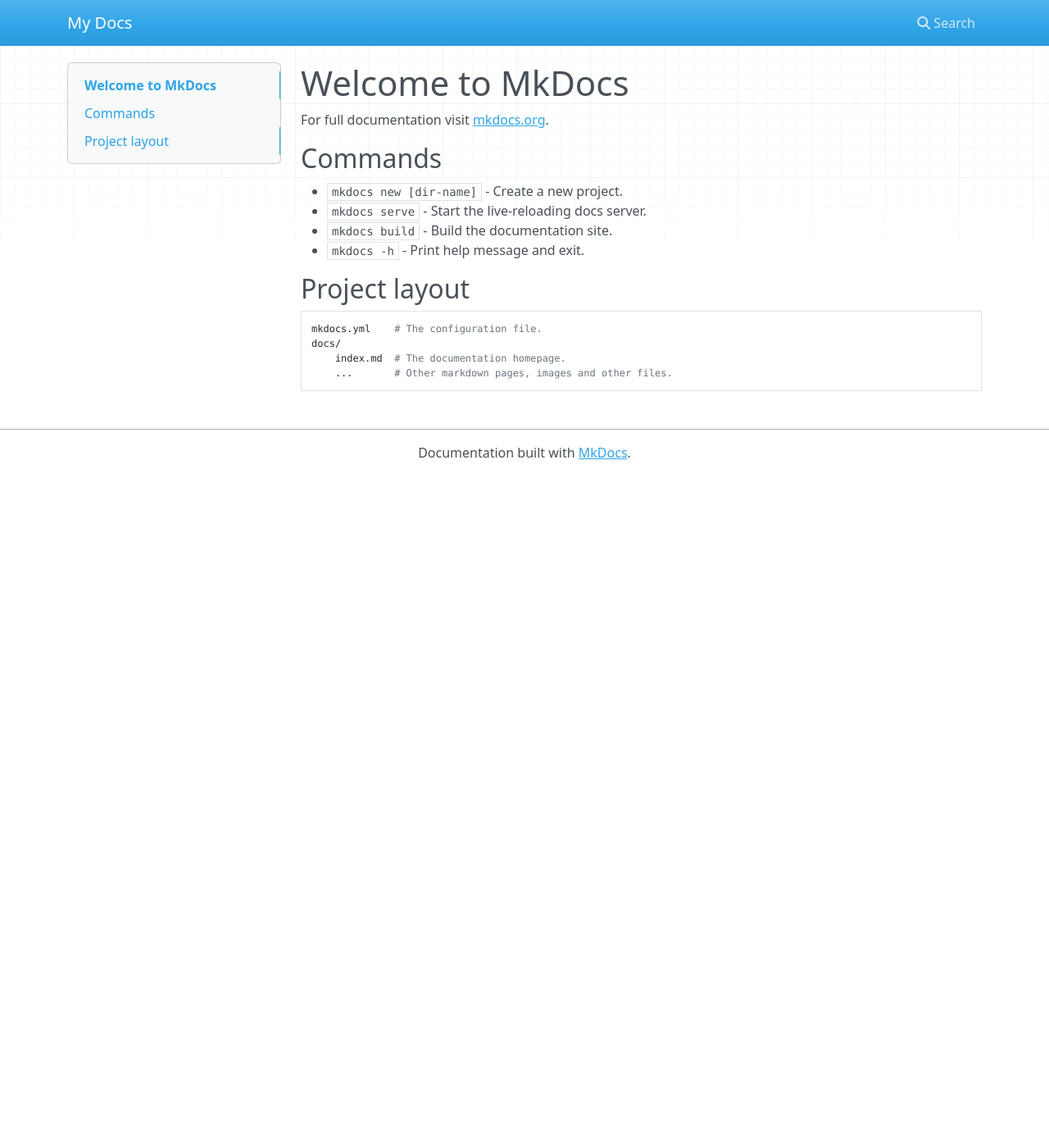
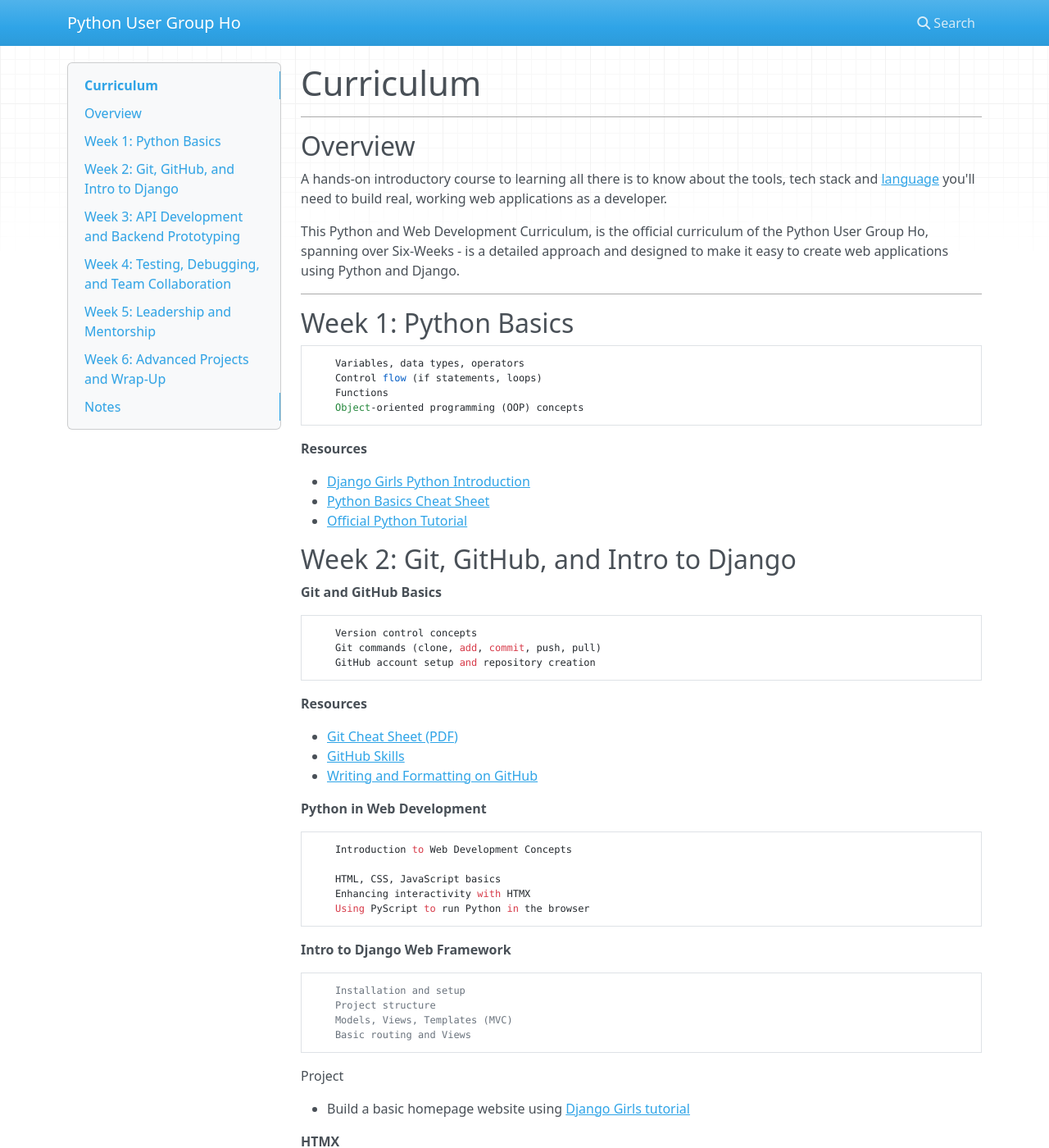
Before and after one commit to hopythonusergroup/curriculum, an MkDocs documentation site: the page built from docs/index.md, in a window 1280 px wide and 1400 px high. Shown: the whole window at 82% size. Built offline with MkDocs 1.6.1, drawn with Linux system fonts in a browser that asks for light colours; nearby versions of some CDN libraries; some of the changed text lies outside the part shown.

Commit message:
Add curriculum draft

```diff
--- a/docs/index.md
+++ b/docs/index.md
@@ -1,17 +1,199 @@
-# Welcome to MkDocs
+# Curriculum
 
-For full documentation visit [mkdocs.org](https://www.mkdocs.org).
+---
 
-## Commands
+## Overview
 
-* `mkdocs new [dir-name]` - Create a new project.
-* `mkdocs serve` - Start the live-reloading docs server.
-* `mkdocs build` - Build the documentation site.
-* `mkdocs -h` - Print help message and exit.
+A hands-on introductory course to learning all there is to know about the tools, tech stack and [language](https://www.python.org/about/gettingstarted/) you'll need to build real, working web applications as a developer.
 
-## Project layout
+This Python and Web Development Curriculum, is the official curriculum of the Python User Group Ho, spanning over Six-Weeks - is a detailed approach and designed to make it easy to create web applications using Python and Django.
 
-    mkdocs.yml    # The configuration file.
-    docs/
-        index.md  # The documentation homepage.
-        ...       # Other markdown pages, images and other files.
+<!-- ### Week 1: Python Basics
+
+- Variables, data types, operators
+- Control flow (if statements, loops)
+- Functions
+- Object-oriented programming (OOP) concepts
+
+    **Resources**
+
+    - [Django Girls Python Introduction](https://tutorial.djangogirls.org/en/python_introduction/)
+    - [Python Basics Cheat Sheet](https://www.pythoncheatsheet.org/cheatsheet/basics)
+    - [Official Python Tutorial](https://docs.python.org/3.12/tutorial/) -->
+
+---
+
+## Week 1: Python Basics
+
+        Variables, data types, operators
+        Control flow (if statements, loops)
+        Functions
+        Object-oriented programming (OOP) concepts
+
+**Resources**
+
+- [Django Girls Python Introduction](https://tutorial.djangogirls.org/en/python_introduction/)
+- [Python Basics Cheat Sheet](https://www.pythoncheatsheet.org/cheatsheet/basics)
+- [Official Python Tutorial](https://docs.python.org/3.12/tutorial/)
+
+## Week 2: Git, GitHub, and Intro to Django
+
+**Git and GitHub Basics**
+
+        Version control concepts
+        Git commands (clone, add, commit, push, pull)
+        GitHub account setup and repository creation
+
+**Resources**
+
+- [Git Cheat Sheet (PDF)](https://education.github.com/git-cheat-sheet-education.pdf)
+- [GitHub Skills](https://skills.github.com/)
+- [Writing and Formatting on GitHub](https://docs.github.com/en/get-started/writing-on-github/getting-started-with-writing-and-formatting-on-github/basic-writing-and-formatting-syntax)
+
+**Python in Web Development**
+
+        Introduction to Web Development Concepts
+
+        HTML, CSS, JavaScript basics
+        Enhancing interactivity with HTMX
+        Using PyScript to run Python in the browser
+
+**Intro to Django Web Framework**
+
+        Installation and setup
+        Project structure
+        Models, Views, Templates (MVC)
+        Basic routing and Views
+
+Project
+
+  - Build a basic homepage website using [Django Girls tutorial](https://tutorial.djangogirls.org/en/)
+
+**HTMX**
+
+        Introduction to HTMX and how it works with HTML
+        Enhancing user experience with server-driven interactivity
+        Adding dynamic behavior without JavaScript
+
+**PyScript**
+
+        Overview of PyScript
+        Writing and embedding Python directly in web pages
+        Use cases and limitations of PyScript
+
+**Resources**
+
+- [HTMX Official Documentation](https://htmx.org/docs/)
+- [PyScript Official Website](https://pyscript.net/)
+
+Project
+
+- Create an interactive to-do list using Django and HTMX.
+- Develop a simple Python-based calculator embedded into a web page using PyScript.
+
+## Week 3: API Development and Backend Prototyping
+
+**Python in API Development**
+
+        API concepts (RESTful APIs)
+        Building APIs in Python (using DRF)
+
+**Comparing Flask and Django**
+
+        Key features and differences
+        Framework selection considerations
+
+**A Look at FastAPI**
+
+        Introduction to FastAPI
+        Features and benefits
+
+**A Look at Databases**
+
+        SQL and MySQL basics
+        MySQL database setup and interaction
+
+Project
+
+  - Build a basic API backend application:
+  - To-do list API (Flask)
+  - Weather data API (Flask)
+
+## Week 4: Testing, Debugging, and Team Collaboration
+
+**Testing and Debugging**
+
+        Writing test cases using `unittest` and `pytest`
+        Mocking and patching external dependencies with `unittest.mock`
+        Debugging with Python's built-in `pdb` debugger
+        Using logging for effective debugging and issue tracking
+        Automating tests with CI/CD tools like GitHub Actions
+
+**Resources**
+
+- [Official `unittest` Documentation](https://docs.python.org/3/library/unittest.html)
+- [pytest Documentation](https://docs.pytest.org/en/stable/)
+- [Python Logging Module](https://docs.python.org/3/library/logging.html)
+- [Debugging with pdb](https://realpython.com/python-debugging-pdb/)
+
+**Collaboration and Team Workflow**
+
+        Using Git branches for feature development
+        Pull requests for code review and collaboration
+        Setting up GitHub Projects for task tracking
+        Agile principles and practices in development
+        Code review and pair programming best practices
+        Continuous Integration/Delivery (CI/CD) with GitHub Actions
+
+**Resources**
+
+- [GitHub Branching Guide](https://docs.github.com/en/get-started/quickstart/github-flow)
+- [GitHub Projects](https://docs.github.com/en/issues/organizing-your-work-with-project-boards)
+- [Code Review Best Practices](https://google.github.io/eng-practices/review/)
+- [GitHub Actions for CI/CD](https://docs.github.com/en/actions)
+
+Project
+
+- Write unit and integration tests for an existing API or web application.
+- Use GitHub Projects to organize a team sprint: create branches for features, submit pull requests, and review code collaboratively.
+
+## Week 5: Leadership and Mentorship
+
+**Topics Covered**
+
+        Public speaking tips for tech
+        How to contribute to open source (Python/Django focus)
+        Career development advice from industry experts (e.g., DSF, Black Python Dev, Djangonaut Space)
+
+**Activities**
+
+        Participate in mock speaking sessions
+        Guided contributions to open-source projects
+        Panel discussions with experienced mentors
+
+## Week 6: Advanced Projects and Wrap-Up
+
+**Advanced Topics**
+
+        Deploying Python applications to the cloud
+        CI/CD pipelines with Python and GitHub Actions
+        Exploring Python in Data Science (Pandas, Matplotlib)
+
+Project
+
+- Full-stack web application with API integration
+- Python automation tools for real-world problems
+- AI project: Predictive analytics using machine learning
+
+**Final Presentations**
+
+- Each participant presents their project
+- Peer review and feedback session
+
+---
+
+## Notes
+
+- Participants will work on individual or group projects each week.
+- Resources and cheat sheets are provided for guided learning.
+- Mentorship opportunities available for advanced topics.
--- a/mkdocs.yml
+++ b/mkdocs.yml
@@ -1 +1 @@
-site_name: My Docs
+site_name: Python User Group Ho
```
Also changed, not shown: README.md (added, +7 -0 lines).
